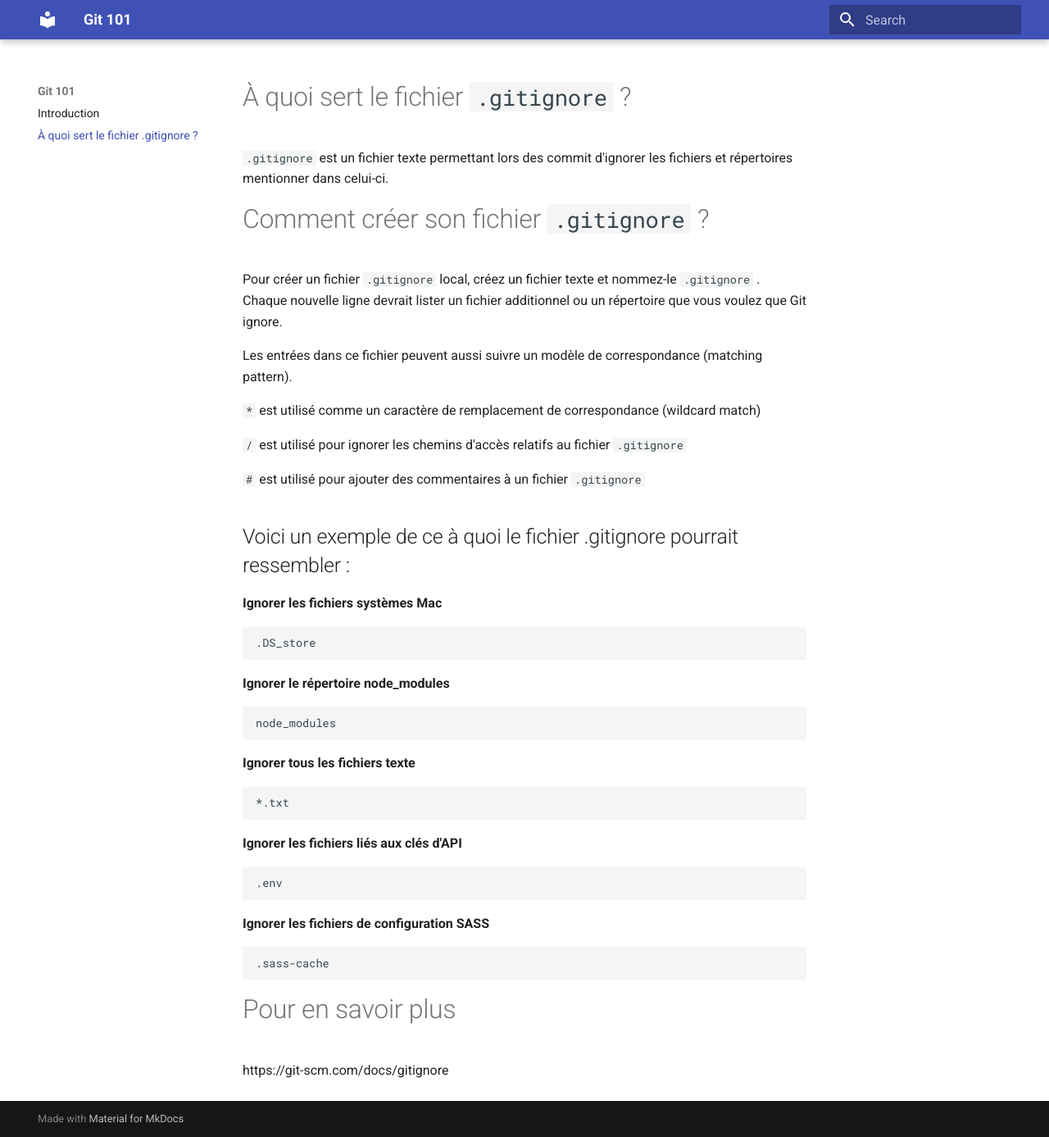
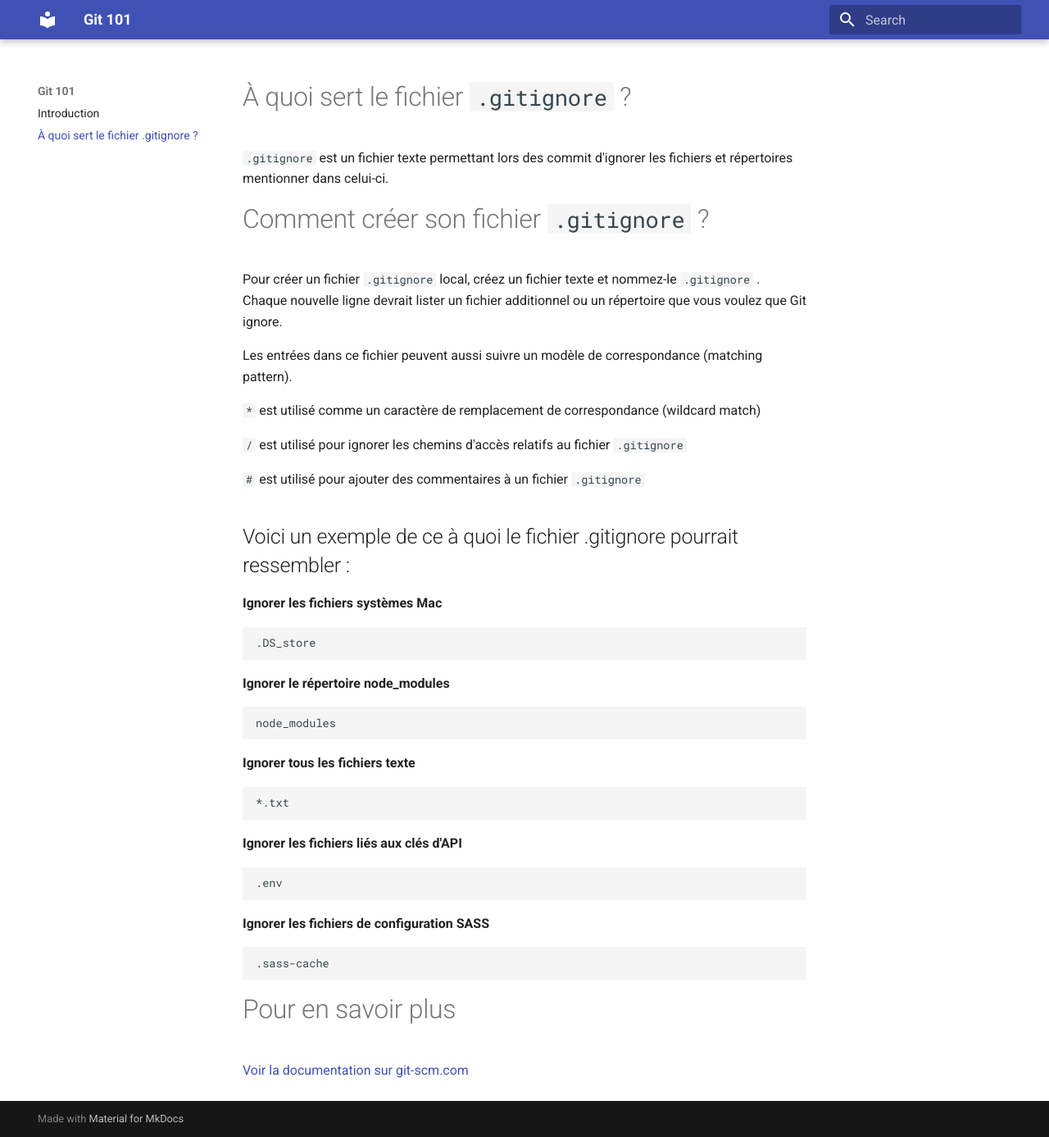
Before and after one commit to ub-mmi-but/git-101, an MkDocs documentation site: the page built from docs/fichier-gitignore.md, in a window 1280 px wide and 1387 px high. Shown: the whole window at 82% size. Built offline with MkDocs 1.6.1 and Material for MkDocs 9.7.7, drawn with Linux system fonts in a browser that asks for light colours.

Commit message:
ajout d'un vrai lien

````diff
--- a/docs/fichier-gitignore.md
+++ b/docs/fichier-gitignore.md
@@ -45,4 +45,5 @@ node_modules
 ```
 
 # Pour en savoir plus
-https://git-scm.com/docs/gitignore
+
+[Voir la documentation sur git-scm.com](https://git-scm.com/docs/gitignore)
````
